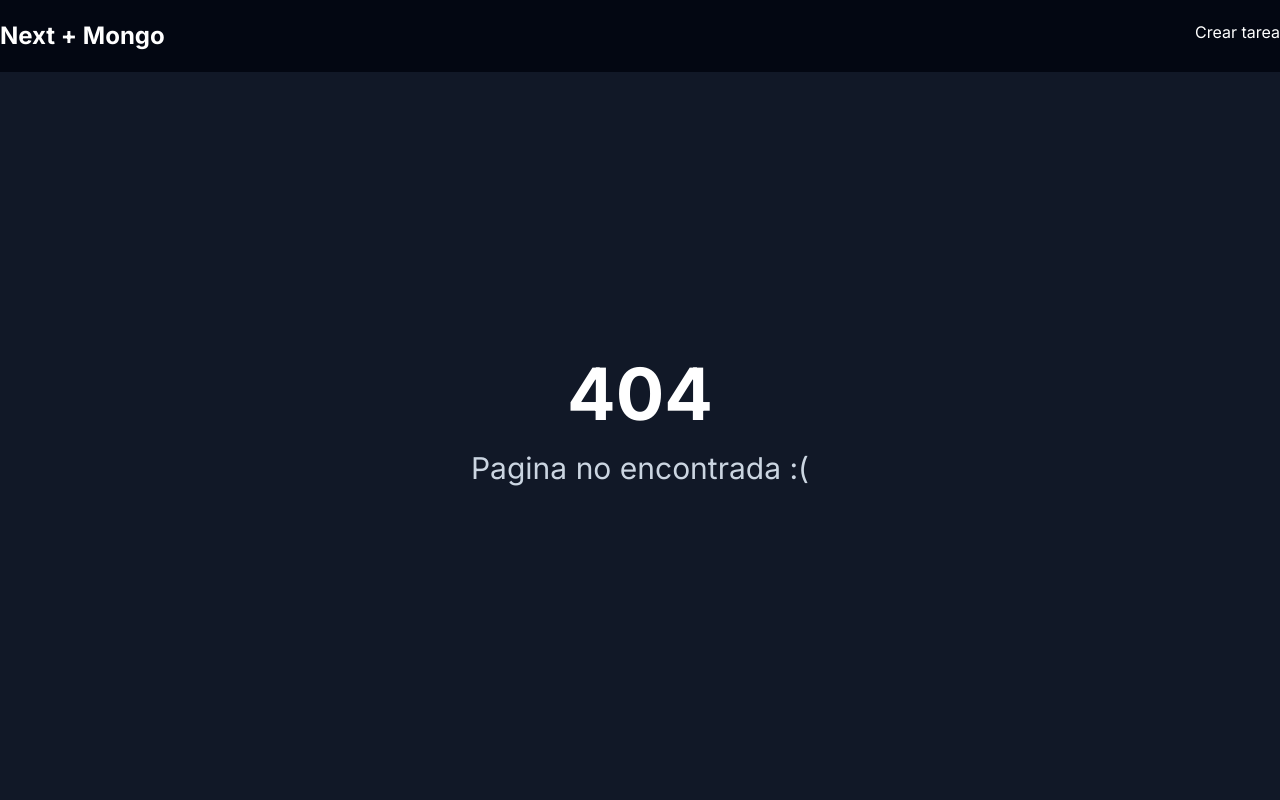
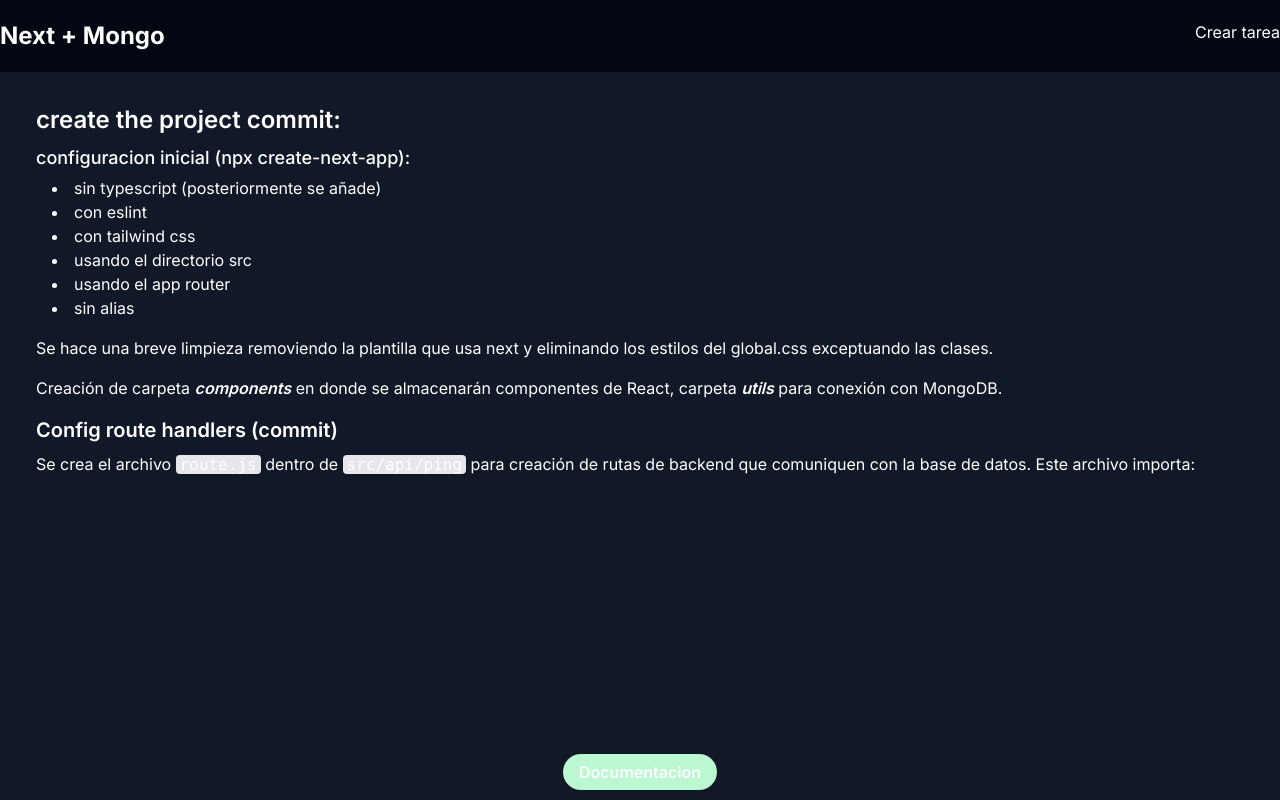
Before and after one commit to LsrkMateo/next-js-mongodb, a Next.js app: page /doc in a window 1280 px wide. Before the commit this address had no page. Built offline with nearby package versions, Linux system fonts and the light colour scheme.

Commit message:
Add documentation

```diff
--- a/src/app/api/ping/route.js
+++ b/src/app/api/ping/route.js
@@ -1,5 +1,5 @@
 import { NextResponse } from "next/server";
-import { conectDB } from "@/utils/mongoose";
+import { conectDB } from "../../../utils/mongoose";
 export function GET() {
   conectDB();
   return NextResponse.json({ message: "hola mundo" });
--- /dev/null
+++ b/src/app/doc/page.tsx
@@ -0,0 +1,45 @@
+"use client";
+function doc() {
+  return (
+    <div className="p-4">
+      <h2 className="text-2xl font-semibold mb-2" id="create-the-proyect-commit-">
+        create the project commit:
+      </h2>
+      <h3
+        className="text-lg font-medium mb-1"
+        id="configuracion-inicial-npx-create-next-app-"
+      >
+        configuracion inicial (npx create-next-app):
+      </h3>
+      <ul className="list-disc list-inside mb-4 pl-4">
+        <li>sin typescript (posteriormente se añade)</li>
+        <li>con eslint</li>
+        <li>con tailwind css</li>
+        <li>usando el directorio src</li>
+        <li>usando el app router</li>
+        <li>sin alias</li>
+      </ul>
+      <p className="mb-4">
+        Se hace una breve limpieza removiendo la plantilla que usa next y
+        eliminando los estilos del global.css exceptuando las clases.
+      </p>
+      <p className="mb-4">
+        Creación de carpeta <em className="font-semibold">components</em> en donde
+        se almacenarán componentes de React, carpeta{" "}
+        <em className="font-semibold">utils</em> para conexión con MongoDB.
+      </p>
+      <h2 className="text-xl font-semibold mb-2" id="config-route-handlers-commit-">
+        Config route handlers (commit)
+      </h2>
+      <p className="mb-4">
+        Se crea el archivo{" "}
+        <code className="bg-gray-200 px-1 rounded">route.js</code> dentro de{" "}
+        <code className="bg-gray-200 px-1 rounded">src/api/ping</code> para creación
+        de rutas de backend que comuniquen con la base de datos. Este archivo
+        importa:
+      </p>
+    </div>
+  );
+}
+
+export default doc;
--- a/src/app/layout.jsx
+++ b/src/app/layout.jsx
@@ -1,21 +1,27 @@
-import './globals.css'
-import { Inter } from 'next/font/google'
-import NavBar from '../components/NavBar'
+import "./globals.css";
+import { Inter } from "next/font/google";
+import NavBar from "../components/NavBar";
+import Link from "next/link";
 
-const inter = Inter({ subsets: ['latin'] })
+const inter = Inter({ subsets: ["latin"] });
 
 export const metadata = {
-  title: 'Create Next App',
-  description: 'Generated by create next app',
-}
+  title: "Create Next App",
+  description: "Generated by create next app",
+};
 
 export default function RootLayout({ children }) {
   return (
     <html lang="en">
       <body className={inter.className}>
-        <NavBar/>
-        <main className='container mx-auto px-5 mt-4'>{children}</main>
+        <NavBar />
+        <main className="container mx-auto px-5 mt-4">{children}</main>
+        <div className="fixed bottom-4 left-1/2 transform -translate-x-1/2">
+          <Link href="/doc" className="bg-green-200 text-white px-4 py-2 rounded-full font-semibold">
+            Documentacion
+          </Link>
+        </div>
       </body>
     </html>
-  )
+  );
 }
```
